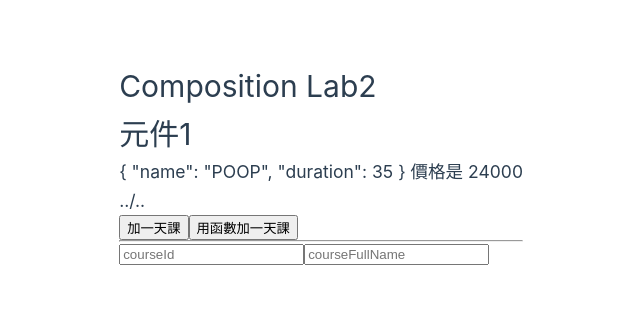
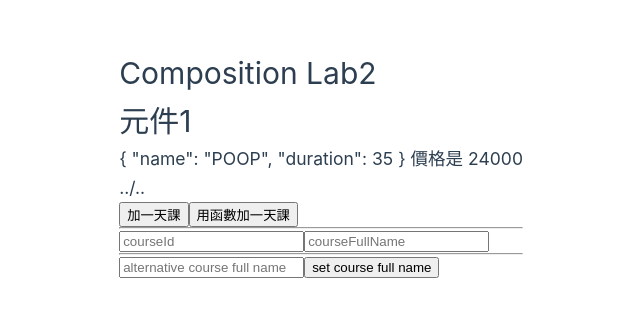
Before and after one commit to dream11026/202507_Vue3, a Vue app in the folder lab13_vite_composition2/: page / in a window 1280 px wide. Shown: the part 236-552 px from the top of the page, without its empty margins (117-757 px from the left). Built offline with nearby package versions, Linux system fonts and the light colour scheme.

Commit message:
ref: 從 input 參照輸入內容，再將輸入值取出

```diff
--- a/lab13_vite_composition2/src/components/MyComp1.vue
+++ b/lab13_vite_composition2/src/components/MyComp1.vue
@@ -10,6 +10,9 @@
         <input placeholder="courseFullName" @input="setCourseFullName" /> -->
         <input placeholder="courseId" v-model="courseId" />
         <input placeholder="courseFullName" v-model="courseFullName" />
+        <hr />
+        <input type="text" placeholder="alternative course full name" ref="courseFullNameInput">
+        <button @click="setCourseFullNameInput">set course full name</button>
     </div>
 </template>
 
@@ -44,12 +47,23 @@ export default {
             console.log(`price goes from ${oldValue} to ${newValue}`)
         })
 
+        // ref: 從 input 參照輸入內容，再將輸入值取出
+        const courseFullNameInput = ref()
+
+        function setCourseFullNameInput() {
+            // 從input元件取值，兩次value
+            // 第一次value 是 input
+            // 第二次value 是 input 的輸入值
+            courseFullName.value = courseFullNameInput.value.value
+        }
+
         return {
             course, extraDuration, price,
             courseDisplayName,
             // setCourseId,
             // setCourseFullName,
-            courseId, courseFullName
+            courseId, courseFullName,
+            courseFullNameInput, setCourseFullNameInput
         }
     }
 }
```
